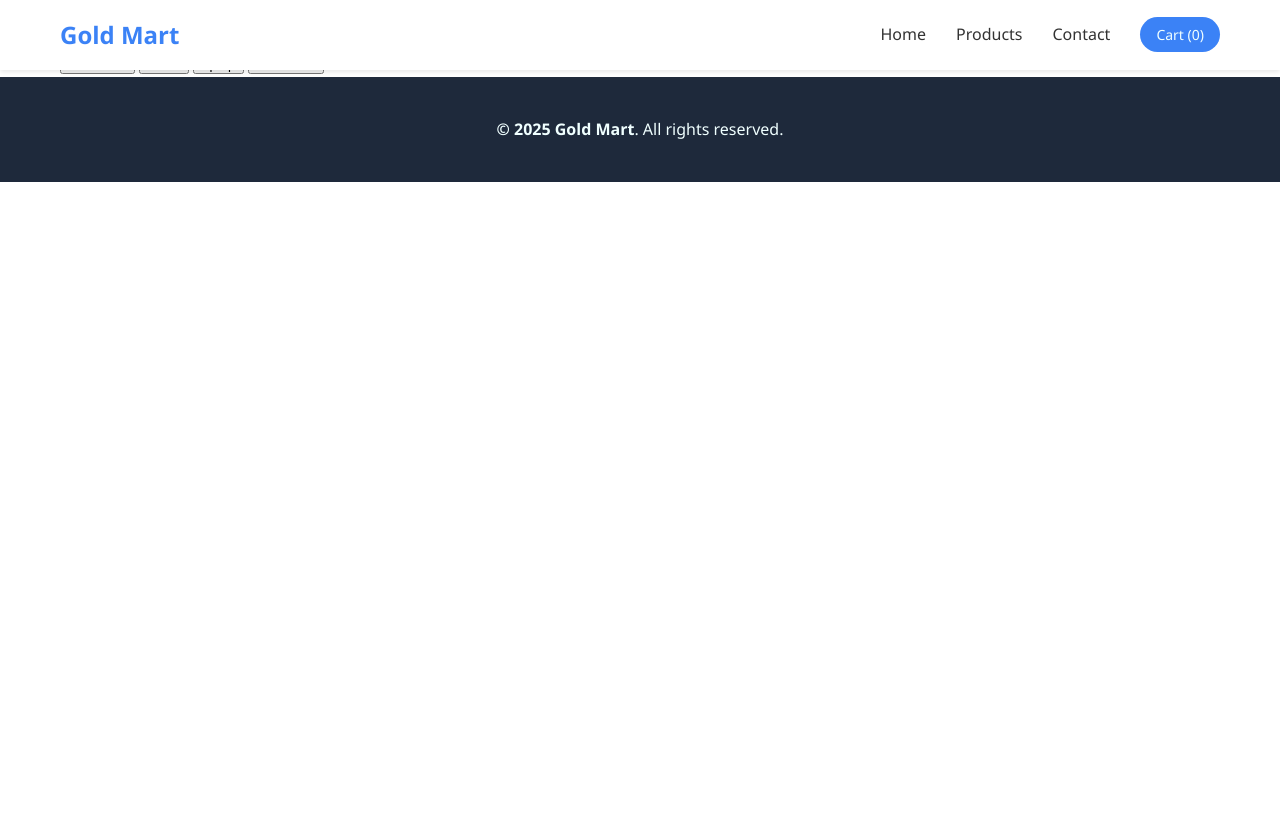
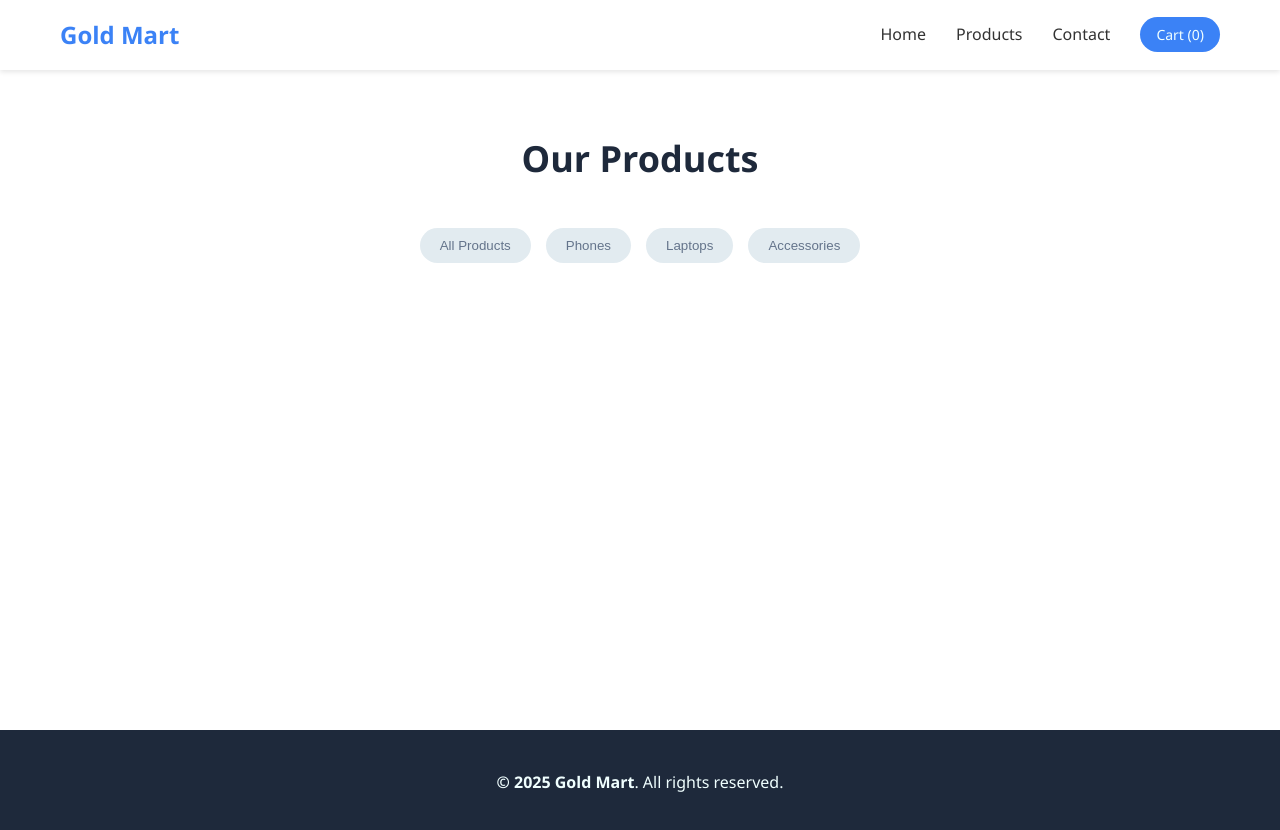
Before and after one commit to MacDev-Le/OnePlaceMart, a plain HTML site: page products.html in a window 1280 px wide. Before the commit the page ends 800 px from the top, so only its background shows below. Drawn offline with Linux system fonts and the light colour scheme.

Commit message:
Lesson 8: Products Page Styling

```diff
--- a/style.css
+++ b/style.css
@@ -199,3 +199,39 @@ body {
     text-align: center;
     padding: 40px 0;
 }
+
+.main-content {
+    margin-top: 70px;
+    padding: 60px 0;
+    min-height: calc(100vh - 140px);
+}
+
+.page-title {
+    text-align: center;
+    font-size: 36px;
+    margin-bottom: 40px;
+    color: #1e293b;
+}
+
+.filters {
+    display: flex;
+    justify-content: center;
+    gap: 15px;
+    margin-bottom: 40px;
+    flex-wrap: wrap;
+}
+
+.filter-btn {
+    padding: 10px 20px;
+    background-color: #e2ebf0;
+    color: #64748b;
+    border: none;
+    border-radius: 25px;
+    cursor: pointer;
+    font-weight: 500;
+    transition: all 0.3s ease;
+}
+.filter-btn:hover {
+    background-color: #3b82f6;
+    color: azure;
+}
```
